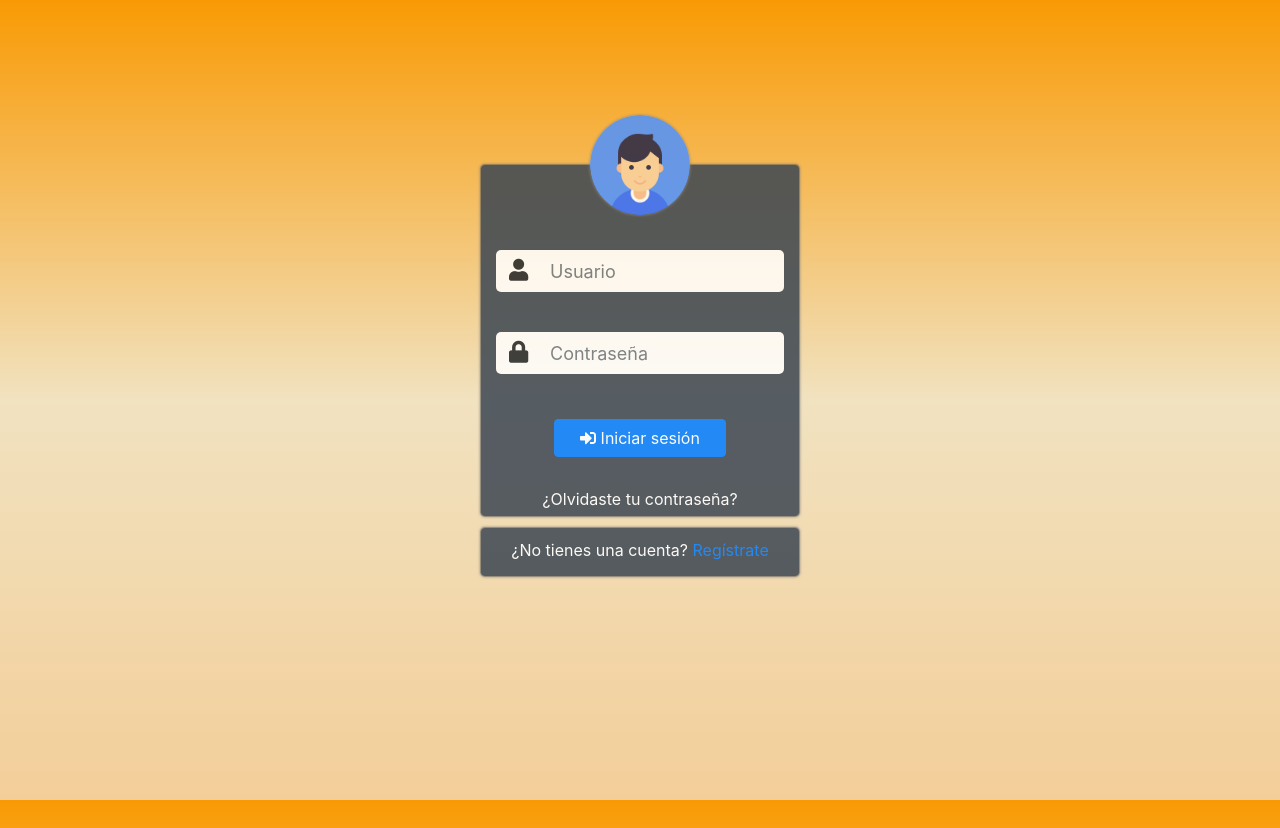
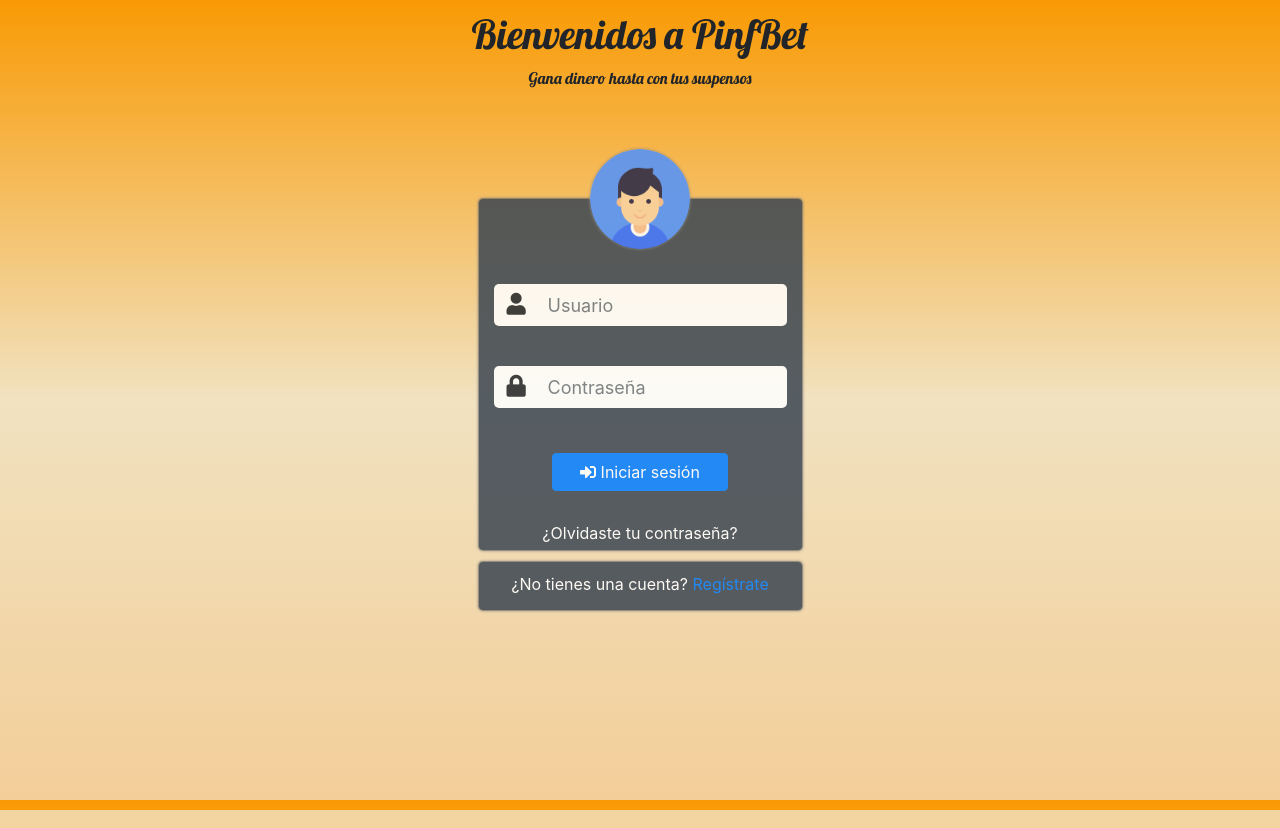
Before and after one commit to PINFirst/pinfbet, a Django app: page / in a window 1280 px wide. Run offline with Django 3.2, Linux system fonts and the light colour scheme; some libraries are stand-ins or nearby versions.

Commit message:
feat: add title and subtitle

```diff
--- a/betsite/static/css/login/login.css
+++ b/betsite/static/css/login/login.css
@@ -10,10 +10,10 @@
     background-attachment: fixed;
 }
 
+
 .modal-dialog{
-    position: center;
-    top:17%;
-    width: 25%;
+    top: 10%;
+    width: 325px;
 }
 .main-section{
     padding: 0;
@@ -24,7 +24,17 @@
     opacity: .85;
     box-shadow: 0px 0px 3px #848484;
 }
-
+#title{
+    font-family:"Lobster";
+    text-align: center;
+    width: 40%;
+    margin: auto;
+    margin-top: 10px;
+}
+.subtitle{
+    font-family:"Lobster";
+    text-align: center;
+}
 .registro{
     background-color: #3b4652;
     opacity: .85;
@@ -94,11 +104,3 @@
 .forgot a{
     color: white;
 }
-
-@media screen and (max-width:450px){
-    .modal-dialog{
-        position: absolute;
-        right: 5%;
-        left: 5%;
-    }
-}
--- a/templates/login.html
+++ b/templates/login.html
@@ -17,13 +17,20 @@
     <link rel="stylesheet" href="https://use.fontawesome.com/releases/v5.0.8/css/solid.css">
     <script src="https://use.fontawesome.com/releases/v5.0.7/js/all.js"></script>
 
-    <!-- Nuestro css-->
+    <!-- Nuestro css, fuente y script-->
     {%load static%}
     <link rel="stylesheet" type="text/css" href="{%static 'css/login/login.css' %}">
+    <link href='https://fonts.googleapis.com/css?family=Lobster' rel='stylesheet'>
     <script defer src="{%static 'js/login.js' %}"></script>
 </head>
 
 <body>
+    <div class="container" id="title">
+        <h1> Bienvenidos a PinfBet </h1>
+    </div>
+    <div class="subtitle">
+        Gana dinero hasta con tus suspensos
+    </div>
     <div class="modal-dialog text-center">
         <div class="main-section">
             <div class="modal-content">
```
